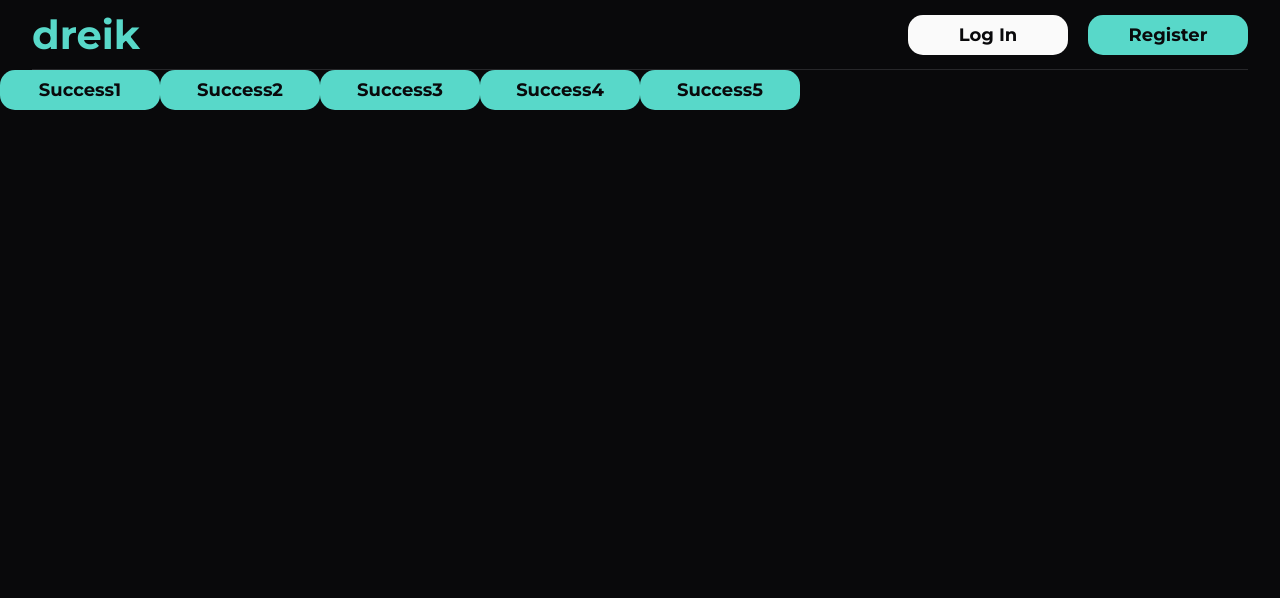
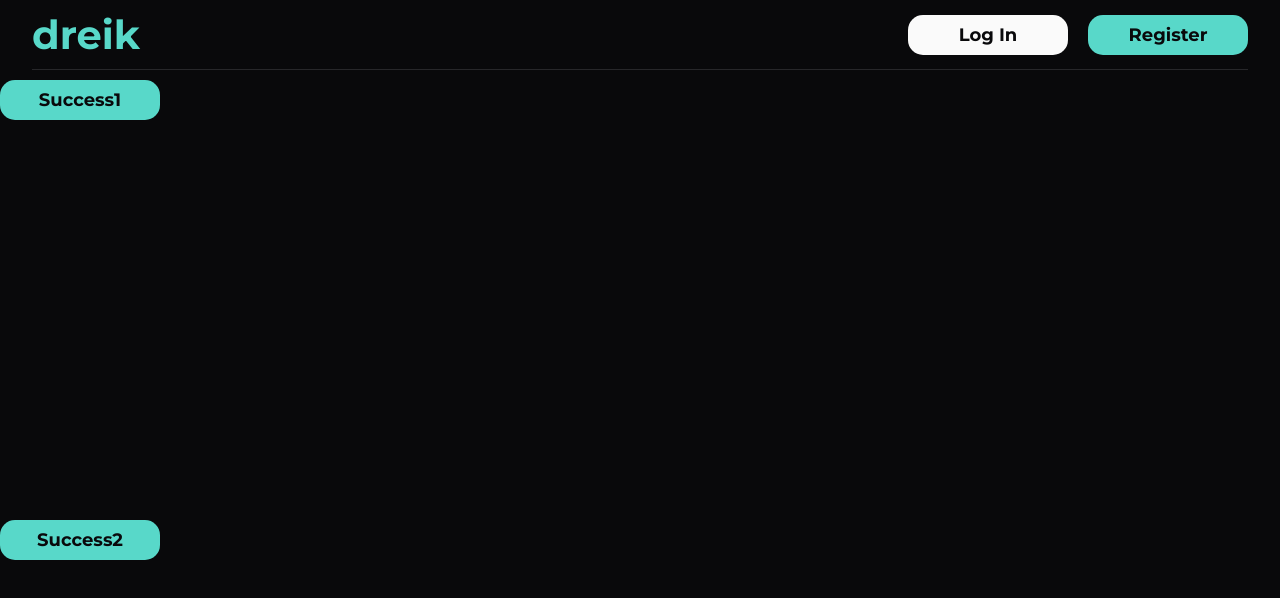
Before and after one commit to yodreik/frontend, a Next.js app: page /test in a window 1280 px wide. Shown: the top 598 px of the page. Built offline with nearby package versions, Linux system fonts and the light colour scheme; no server answers.

Commit message:
chore: try to fix layout

```diff
--- a/src/app/layout.tsx
+++ b/src/app/layout.tsx
@@ -22,7 +22,9 @@
                 <ToastProvider>
                     <AuthProvider>
                         <Header />
-                        {children}
+                        <div className="content">
+                            {children}
+                        </div>
                     </AuthProvider>
                 </ToastProvider>
             </body>
--- a/src/app/test/page.module.css
+++ b/src/app/test/page.module.css
@@ -5,6 +5,7 @@
 .test {
     margin-top: 10px;
     display: flex;
+    gap: 400px;
     flex-direction: column;
 }
 
--- a/src/app/test/page.tsx
+++ b/src/app/test/page.tsx
@@ -1,6 +1,7 @@
 "use client";
 
 import { useToast } from "@/context/ToastContext";
+import styles from "./page.module.css"
 import Button from "@/components/Button/Button";
 import React from "react";
 
@@ -8,7 +9,7 @@
     const { success } = useToast();
 
     return (
-        <>
+        <div className={styles.test}>
             <Button
                 label="Success1"
                 onClick={
@@ -39,7 +40,7 @@
                     () => success("HUI5", "hui2")
                 }
             />
-        </>
+        </div>
     );
 };
 
--- a/src/components/Header/Header.module.css
+++ b/src/components/Header/Header.module.css
@@ -4,13 +4,15 @@
     right: 0;
     z-index: 1000;
 
-    width: 100vw;
+    width: 95vw;
     height: 70px;
 
     display: flex;
     flex-direction: column;
     justify-content: center;
     align-items: center;
+
+    position: relative;
 }
 
 .inner {
--- a/src/styles/globals.css
+++ b/src/styles/globals.css
@@ -33,7 +33,24 @@
 }
 
 body {
+    display: flex;
+    flex-direction: column;
+    align-items: center;
+
+    width: 100vw;
+    height: 100vh;
+
     margin: 0;
 
     background-color: var(--black);
 }
+
+.content {
+    position: fixed;
+    top: 70px;
+    left: 0;
+    width: 95vw;
+    height: 95vh;
+
+    /* overflow: auto; */
+}
```
